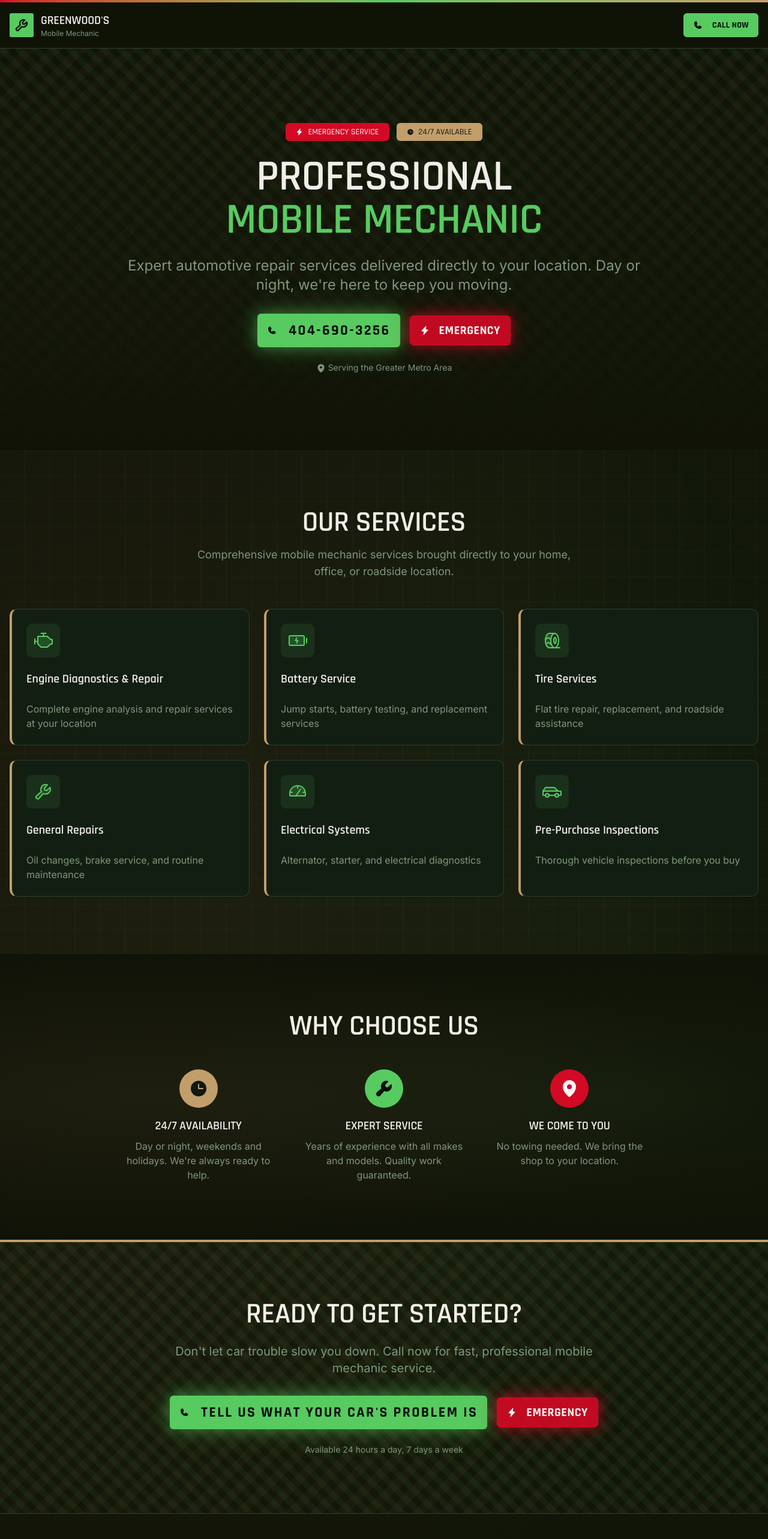
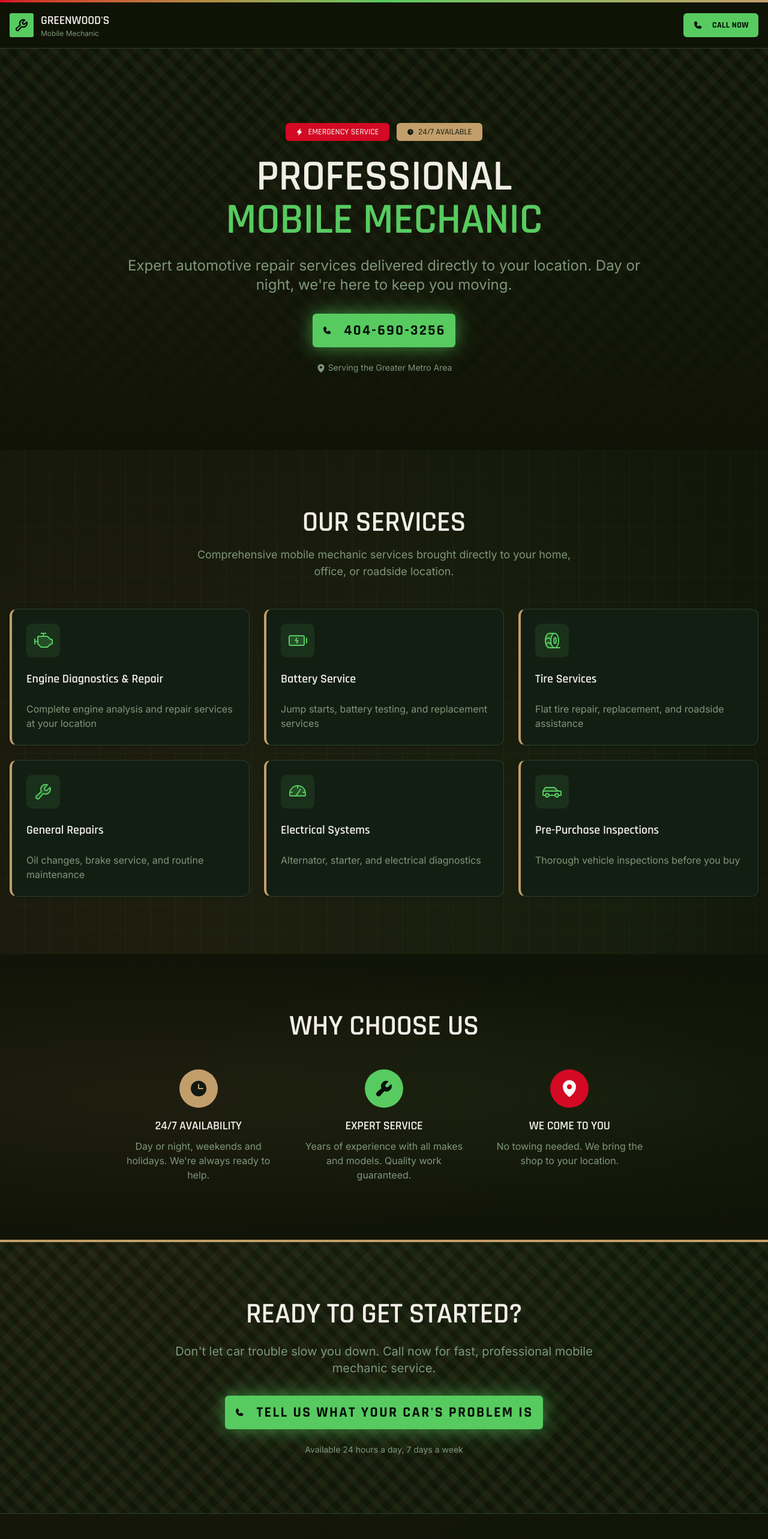
Before and after one commit to kaijuthreat/greenwoods-mobi-rain, a React (Vite) app: page / in a window 1280 px wide. Shown: the top 2566 px of the page at 60% size. Built offline with nearby package versions, Linux system fonts and the light colour scheme.

Commit message:
Generated by Spark: remopve the emergency button right next to it

```diff
--- a/src/App.tsx
+++ b/src/App.tsx
@@ -108,15 +108,6 @@ function App() {
                 >
                   <Phone weight="fill" className="mr-3" size={28} />
                   {phoneNumber}
-                </Button>
-                <Button
-                  size="lg"
-                  variant="outline"
-                  className="text-xl px-6 py-6 bg-red/90 text-red-foreground hover:bg-red border-red font-heading font-bold tracking-wide glow-red"
-                  onClick={() => window.location.href = `tel:${phoneNumber}`}
-                >
-                  <Lightning weight="fill" className="mr-2" size={24} />
-                  EMERGENCY
                 </Button>
               </div>
 
@@ -258,15 +249,6 @@ function App() {
                   <Phone weight="fill" className="mr-3" size={28} />
                   TELL US WHAT YOUR CAR'S PROBLEM IS
                 </Button>
-                <Button
-                  size="lg"
-                  variant="outline"
-                  className="text-xl px-6 py-6 bg-red/90 text-red-foreground hover:bg-red border-red font-heading font-bold tracking-wide glow-red"
-                  onClick={() => window.location.href = `tel:${phoneNumber}`}
-                >
-                  <Lightning weight="fill" className="mr-2" size={24} />
-                  EMERGENCY
-                </Button>
               </div>
 
               <p className="mt-6 text-sm text-muted-foreground font-body">
```
